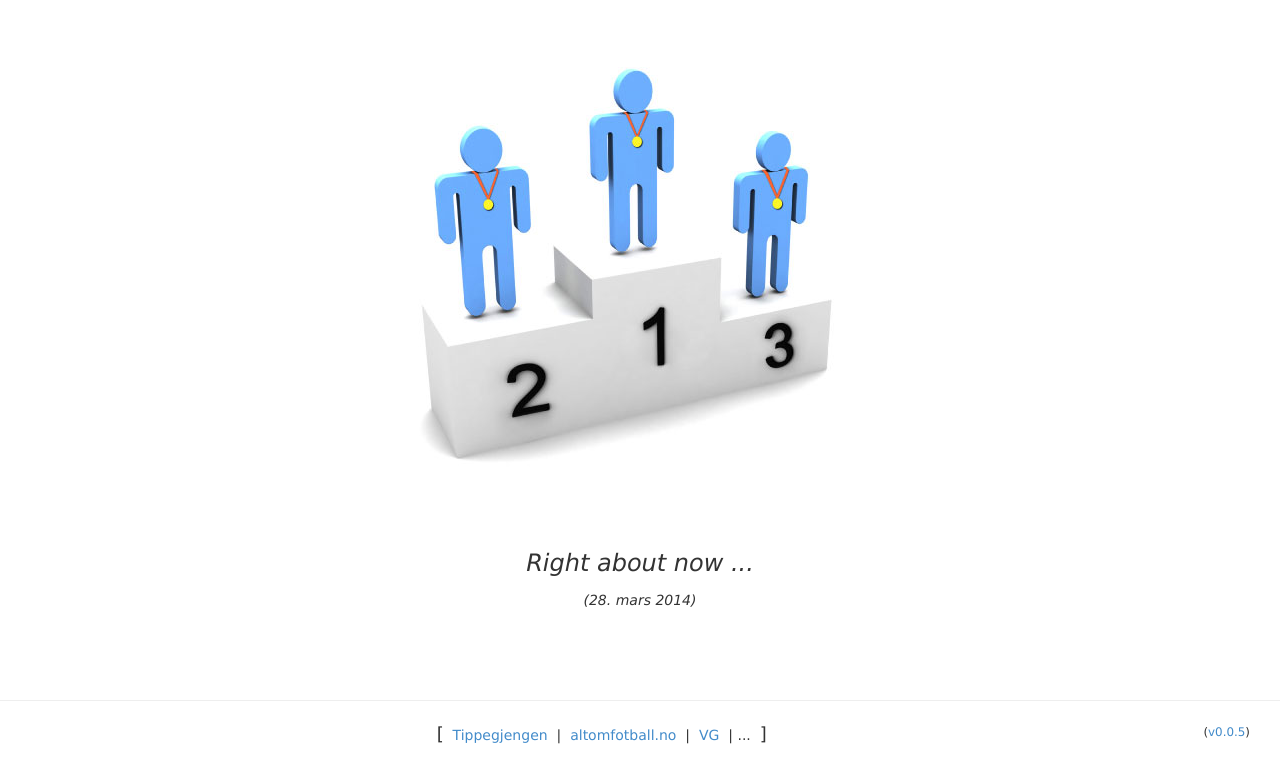
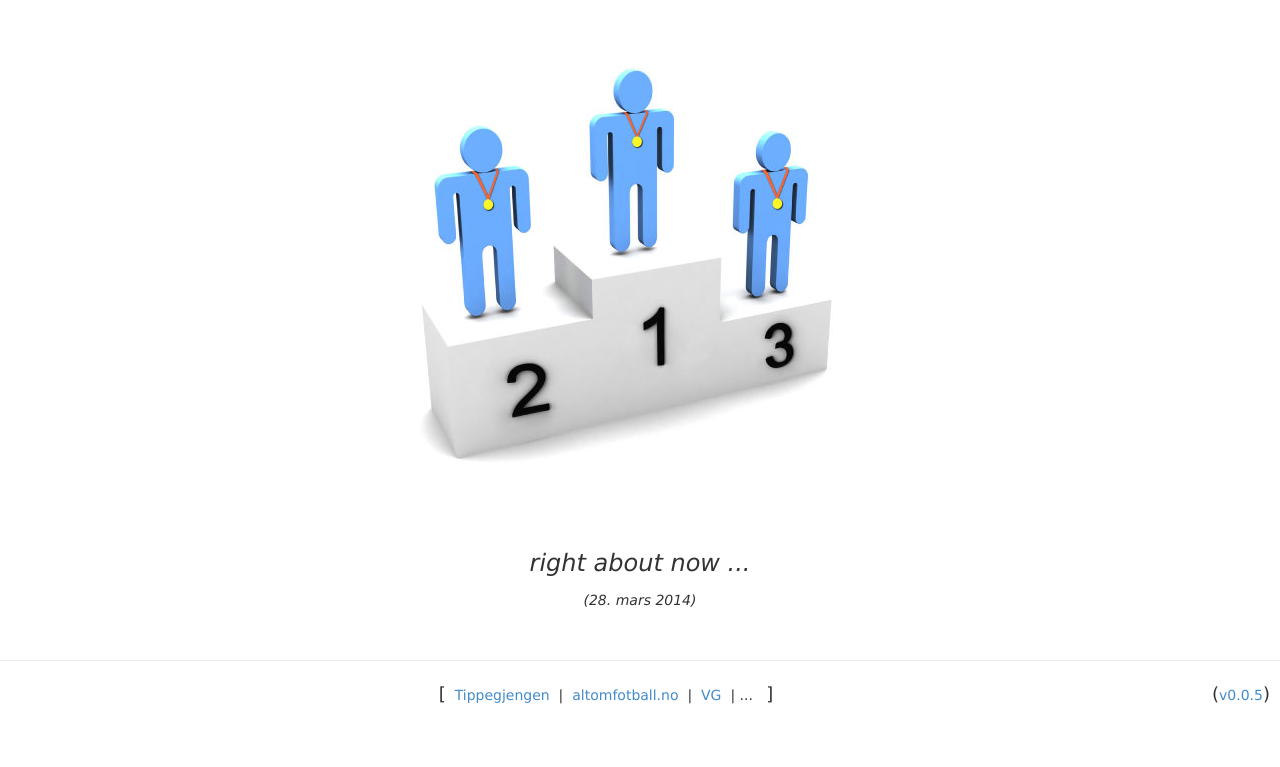
Before and after one commit to eirikt/tippekonkurranse, a website: page client/index.html in a window 1280 px wide. Shown: the part 125-892 px from the top of the page. After the commit the page ends 852 px from the top, so only its background shows below. Drawn offline with Linux system fonts and the light colour scheme.

Commit message:
Even better footer

```diff
--- a/client/index.html
+++ b/client/index.html
@@ -33,18 +33,18 @@
 <p style="text-align: center;padding-top: 4rem;"></p>
 
 <p style="text-align: center;font-size: x-large">
-    <em>Right about now ...</em>
+    <em>right about now ...</em>
 </p>
 
 <p style="text-align: center;">
     <em>(28. mars 2014)</em>
 </p>
 
-<p style="text-align: center;padding-top: 6rem;"></p>
+<p style="text-align: center;padding-top: 2rem;"></p>
 
 <hr>
 
-<footer style="text-align: center;">
+<footer  style="text-align:center">
     <span>
         <span style="font-size: large">[</span>&nbsp;
         <a href="https://www.facebook.com/groups/260807820653927" target="_new">Tippegjengen</a>
@@ -52,11 +52,11 @@
         <a href="http://www.altomfotball.no/element.do?cmd=tournamentFixtures&tournamentId=1" target="_new">altomfotball.no</a>
         &nbsp;|&nbsp;
         <a href="http://www.vg.no/sport/fotball/norsk/eliteguiden" target="_new">VG</a>
-        &nbsp;|&nbsp;...
+        &nbsp;|&nbsp;...&nbsp;
         &nbsp;<span style="font-size: large">]</span>
     </span>
-    <span class="pull-right" style="padding-right: 3rem;">
-        <small>(<a href="https://github.com/eirikt/tippekonkurranse/blob/master/README.md">v0.0.5</a>)<small>
+    <span class="pull-right" style="margin-right: 1rem;">
+        <span style="font-size: large">(</span><a href="https://github.com/eirikt/tippekonkurranse/blob/master/README.md">v0.0.5</a><span style="font-size: large">)</span>
     </span>
 </footer>
 
```
